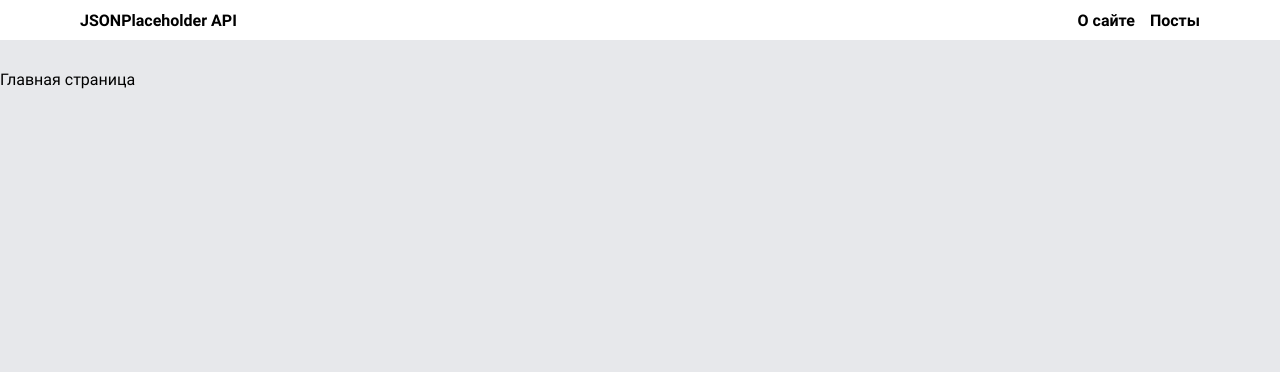
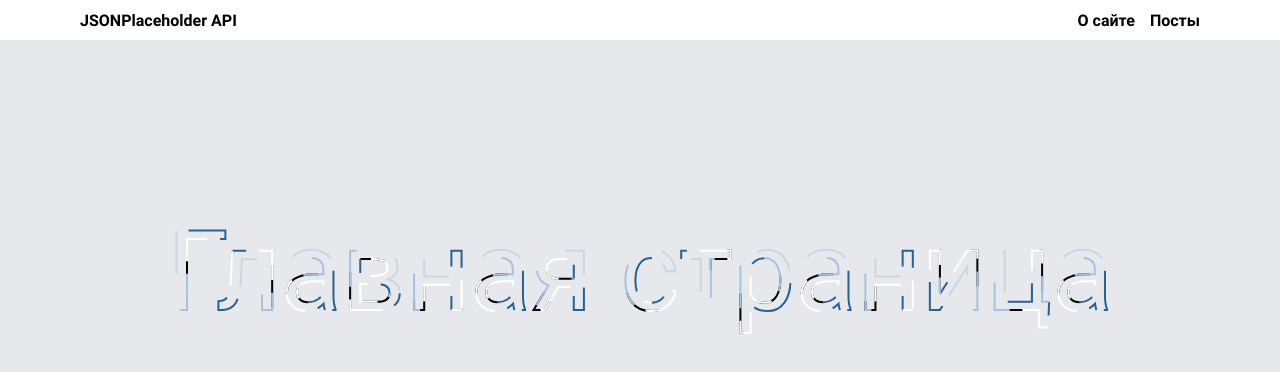
Before and after one commit to ArtemBakhmatov/Posts_JSONPlaceholder-ReactJS, a React (Create React App) app: page / in a window 1280 px wide. Shown: the top 372 px of the page. Built offline with nearby package versions, Linux system fonts and the light colour scheme.

Commit message:
Стилизация главной страницы и комментарии постов

```diff
--- /dev/null
+++ b/src/components/animationText/AnimationText.js
@@ -0,0 +1,26 @@
+import React from 'react';
+
+import './animationText.scss';
+
+const AnimationText = () => {
+    return (
+        <div className="animationBlock">
+            <svg viewBox="0 0 960 300" className="animationBlock-svg">
+                <symbol id="s-text">
+                    <text textAnchor="middle" x="50%" y="80%">
+                        Главная страница
+                    </text>
+                </symbol>
+                <g className="g-ants">
+                    <use xlinkHref="#s-text" className="text-copy" />
+                    <use xlinkHref="#s-text" className="text-copy" />
+                    <use xlinkHref="#s-text" className="text-copy" />
+                    <use xlinkHref="#s-text" className="text-copy" />
+                    <use xlinkHref="#s-text" className="text-copy" />
+                </g>
+            </svg>
+        </div>
+    );
+};
+
+export default AnimationText;
--- /dev/null
+++ b/src/components/animationText/animationText.scss
@@ -0,0 +1,55 @@
+.animationBlock {
+    width: 1140px;
+    padding: 0 10px;
+    margin:  0 auto;
+    display: flex;
+    /*   border:1px solid red; */
+    height: 100%;
+    align-items: center;
+    &-svg {
+        display: block;
+        font: 7em 'Montserrat';
+        width: 100%;
+        height: 300px;
+        margin: 0 auto;
+    }
+}
+
+
+.text-copy {
+    fill: none;
+    stroke: white;
+    stroke-dasharray: 6% 29%;
+    stroke-width: 2px;
+    stroke-dashoffset: 0%;
+    animation: stroke-offset 4.5s infinite linear;
+}
+
+.text-copy:nth-child(1){
+    stroke: black;
+    animation-delay: -1;
+}
+
+.text-copy:nth-child(2){
+    stroke: #cad6e3;
+    animation-delay: -2s;
+}
+
+.text-copy:nth-child(3){
+    stroke: #246297;
+    animation-delay: -3s;
+}
+
+.text-copy:nth-child(4){
+    stroke: white;
+    animation-delay: -4s;
+}
+
+.text-copy:nth-child(5){
+    stroke: #a4c2e3;
+    animation-delay: -5s;
+}
+
+@keyframes stroke-offset{
+    100% {stroke-dashoffset: -35%;}
+}
--- a/src/components/postItem/postItem.scss
+++ b/src/components/postItem/postItem.scss
@@ -13,11 +13,11 @@
     &__title {
         font-size: 14px;
         font-weight: 700;
-        width: 250px;
+        width: 200px;
     }
     &__descr {
         font-size: 13px;
-        width: 650px;
+        width: 560px;
     }
     &__none {
         display: none;
--- a/src/pages/About.js
+++ b/src/pages/About.js
@@ -1,9 +1,10 @@
 import React from 'react';
+import AnimationText from '../components/animationText/AnimationText';
 
 const About = () => {
     return (
         <div style={{marginTop: '70px'}}>
-            Главная страница
+            <AnimationText />
         </div>
     );
 };
--- a/src/pages/postIdPage/PostIdPage.js
+++ b/src/pages/postIdPage/PostIdPage.js
@@ -4,6 +4,8 @@ import { useParams } from 'react-router-dom';
 import PostService from '../../API/PostService';
 import Loader from '../../components/loader/Loader';
 import { useFething } from '../../hook/useFething';
+
+import './postIdPage.scss';
 
 
 const PostIdPage = () => {
@@ -27,13 +29,14 @@ const PostIdPage = () => {
     }, []);
 
     return (
-        <div style={{marginTop: 50, textAlign: 'center'}}>
-            <h1>Вы открыли страницу поста с ID = {params.id}</h1>
+        <div className='postId'>
+            <hr style={{margin: '65px 0 15px 0'}} />
+            <div className='postId__title-id'>Вы открыли страницу поста с ID = {params.id}</div>
             {isLoading
                 ?
                     <Loader />
                 :
-                    <div>{post.id}, {post.title}</div>
+                    <div className='postId__title'><span>{post.id}</span>. {post.title}</div>
             }
             <h1>
                 Комментарии
@@ -44,7 +47,7 @@ const PostIdPage = () => {
                 :
                     <div>
                         {comments.map(comm =>
-                            <div key={comm.id} style={{marginTop: 15}}>
+                            <div key={comm.id} className='postId__item'>
                                 <h5>{comm.email}</h5>
                                 <div>{comm.body}</div>
                             </div>
--- /dev/null
+++ b/src/pages/postIdPage/postIdPage.scss
@@ -0,0 +1,33 @@
+.postId {
+    margin: 50px auto 0 auto;
+    text-align: center;
+    width: 1140px;
+    padding: 0 10px;
+    &__title {
+        font-size: 15px;
+        margin: 10px;
+        &-id {
+            font-weight: bold;
+        }
+        span {
+            font-weight: bold;
+        }
+    }
+    &__item {
+        display: flex;
+        flex-direction: column;
+        padding: 15px;
+        border: 1px solid #c1c1c1;
+        border-radius: 12px;
+        margin-top: 15px;
+        justify-content: space-between;
+        align-items: center;
+        background-color: #fff;
+        box-shadow: 0 0 10px #c1c1c1;
+        div {
+            font-style: italic;
+            font-size: 14px;
+            margin-top: 5px;
+        }
+    }
+}
```
